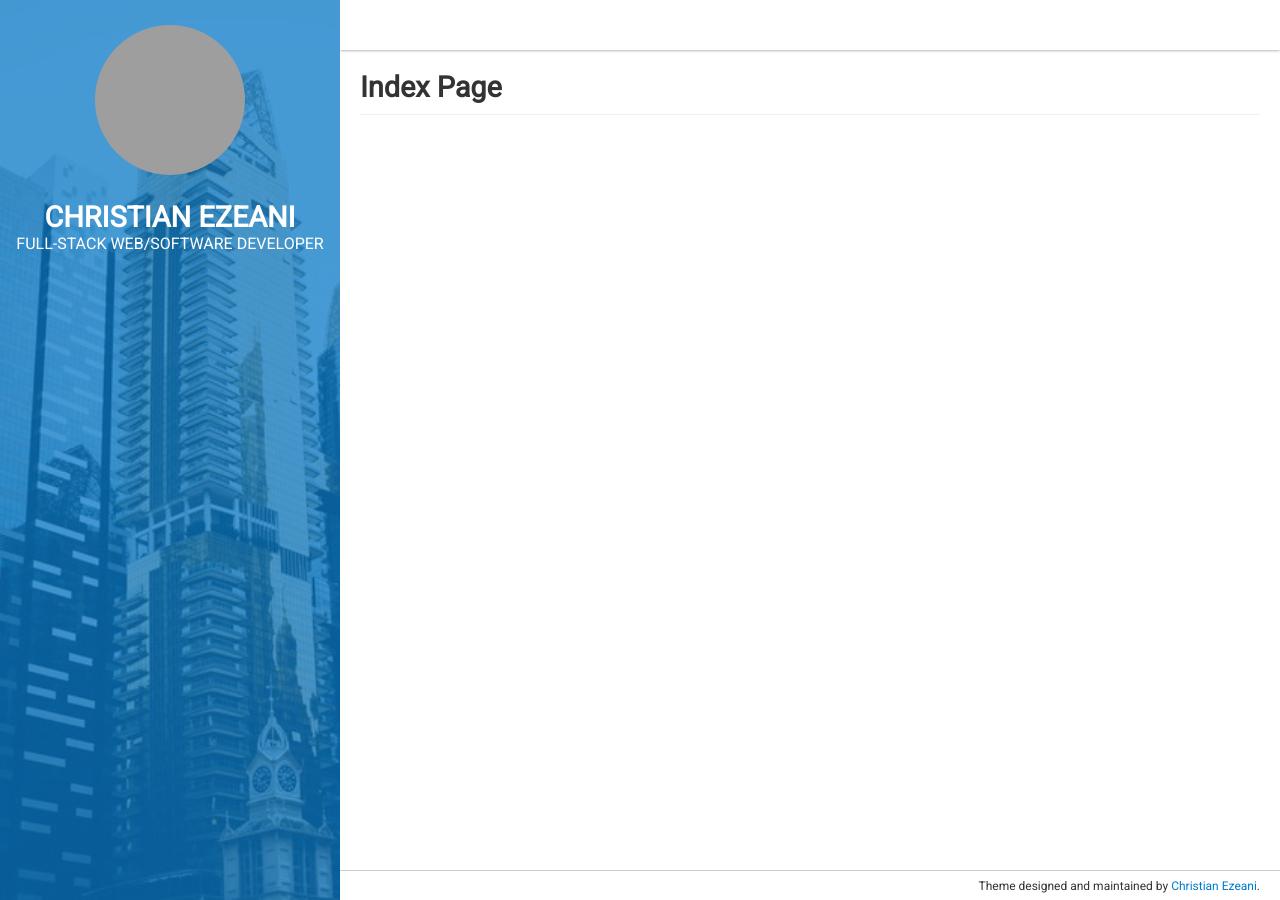
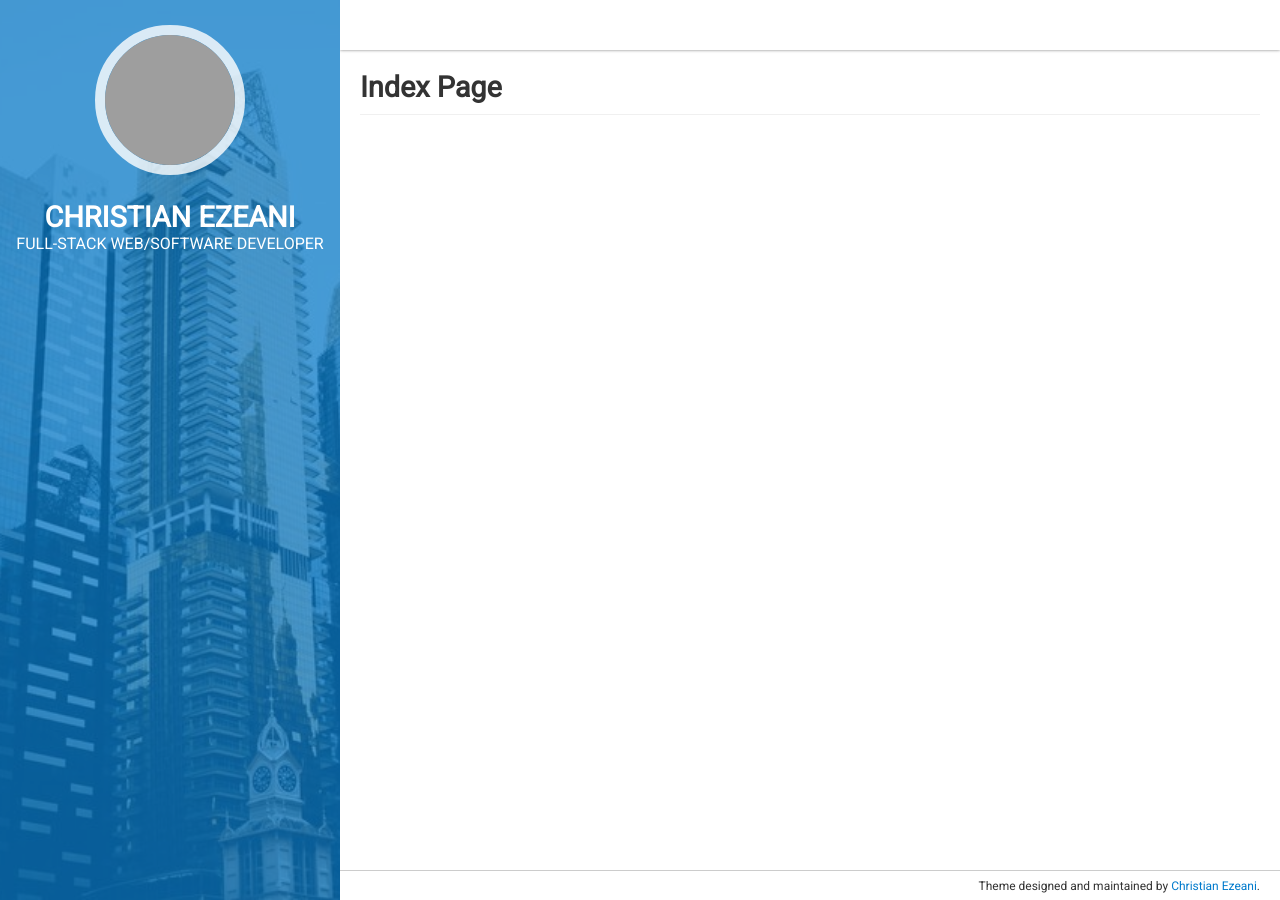
Before and after one commit to christianezeani/panthera-jekyll, a Jekyll site: the page built from index.md, in a window 1280 px wide. Built offline with Jekyll 4.4.1, drawn with Linux system fonts in a browser that asks for light colours; our own code applies the rules of GitHub Pages for plain Markdown files; grey boxes are pictures that could not be loaded.

Commit message:
Border added to avatar

```diff
--- a/_sass/includes/left.scss
+++ b/_sass/includes/left.scss
@@ -57,6 +57,7 @@
       width: 150px;
       height: 150px;
       border-radius: 50%;
+      border: 10px solid rgba(255, 255, 255, .8);
 
       position: relative;
       top: 50%;
```
